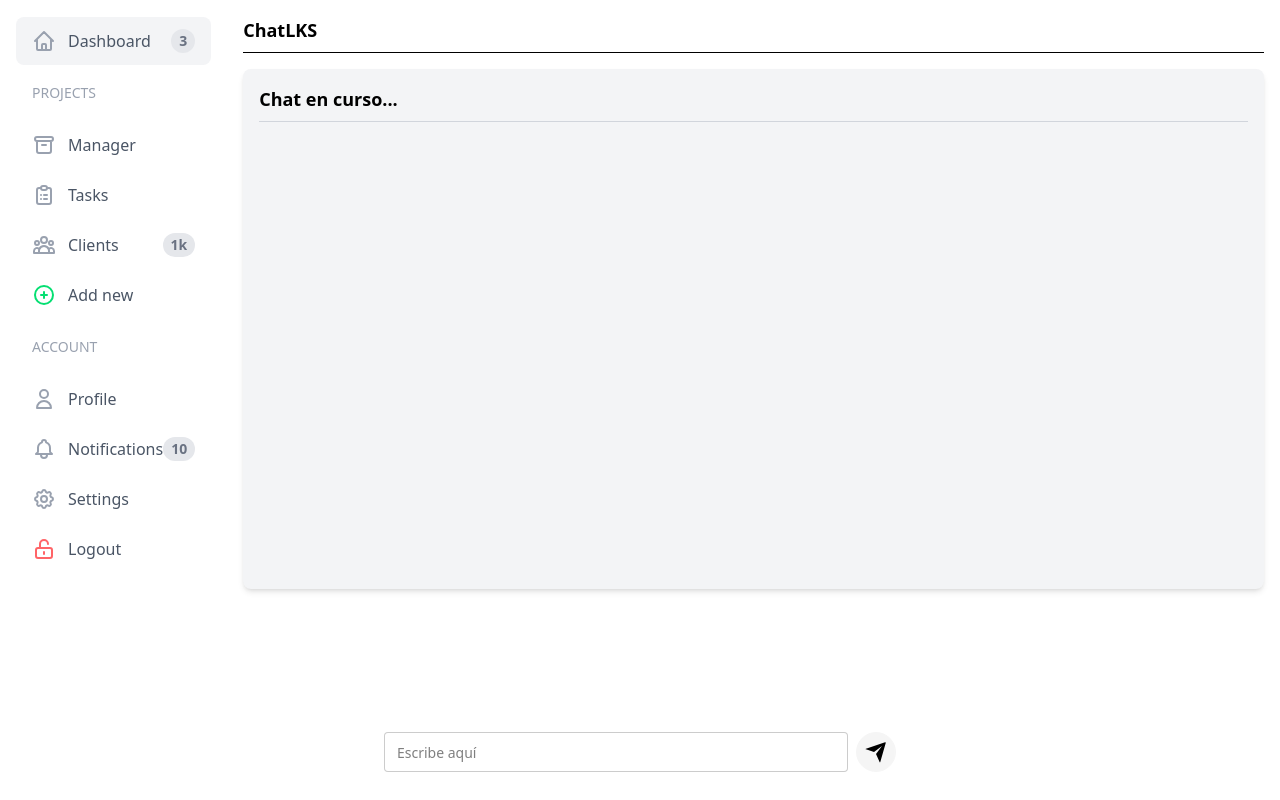
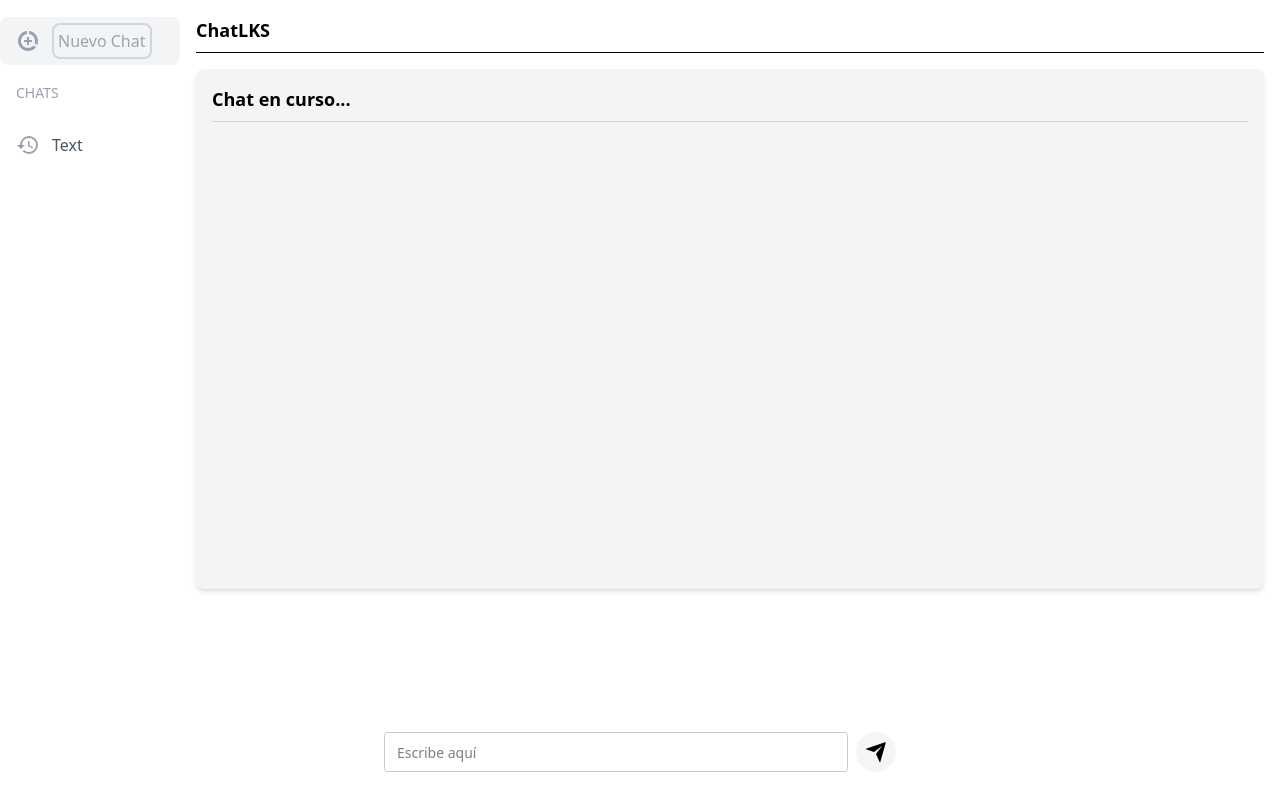
Before and after one commit to Miikeel16/CHATBOT, an Angular app: page / in a window 1280 px wide. Built offline with nearby package versions, Linux system fonts and the light colour scheme.

Commit message:
dashboard actualizado

```diff
--- a/src/app/chatbot/components/dashboard/dashboard.component.html
+++ b/src/app/chatbot/components/dashboard/dashboard.component.html
@@ -1,167 +1,25 @@
-<div class="min-h-screen relative">
-  <div class="flex w-full max-w-xs p-4 bg-white">
+<div class="min-h-screen w-45 relative">
+  <div class="flex w-full max-w-xs pt-4 bg-white">
     <ul class="flex flex-col w-full">
       <li class="my-px">
         <a href="#"
            class="flex flex-row items-center h-12 px-4 rounded-lg text-gray-600 bg-gray-100">
-          <span class="flex items-center justify-center text-lg text-gray-400">
-            <svg fill="none"
-               stroke-linecap="round"
-               stroke-linejoin="round"
-               stroke-width="2"
-               viewBox="0 0 24 24"
-               stroke="currentColor"
-               class="h-6 w-6">
-              <path d="M3 12l2-2m0 0l7-7 7 7M5 10v10a1 1 0 001 1h3m10-11l2 2m-2-2v10a1 1 0 01-1 1h-3m-6 0a1 1 0 001-1v-4a1 1 0 011-1h2a1 1 0 011 1v4a1 1 0 001 1m-6 0h6"></path>
-            </svg>
+          <span class=" flex items-center justify-center text-lg text-gray-400">
+            <svg xmlns="http://www.w3.org/2000/svg" width="24" height="24" viewBox="0 0 24 24"><path fill="currentColor" d="M11 8v3H8v2h3v3h2v-3h3v-2h-3V8zm2-5.95v3.03c3.39.49 6 3.39 6 6.92c0 .9-.18 1.75-.48 2.54l2.6 1.53c.56-1.24.88-2.62.88-4.07c0-5.18-3.95-9.45-9-9.95M12 19c-3.87 0-7-3.13-7-7c0-3.53 2.61-6.43 6-6.92V2.05c-5.06.5-9 4.76-9 9.95c0 5.52 4.47 10 9.99 10c3.31 0 6.24-1.61 8.06-4.09l-2.6-1.53A6.95 6.95 0 0 1 12 19"/></svg>
           </span>
-          <span class="ml-3">Dashboard</span>
-          <span class="flex items-center justify-center text-sm text-gray-500 font-semibold bg-gray-200 h-6 px-2 rounded-full ml-auto">3</span>
+          <input type="text" class="m-3 w-full border-2 rounded-lg border-gray-300 p-1" placeholder="Nuevo Chat">
         </a>
       </li>
       <li class="my-px">
-        <span class="flex font-medium text-sm text-gray-400 px-4 my-4 uppercase">Projects</span>
+        <span class="flex font-medium text-sm text-gray-400 px-4 my-4 uppercase">Chats</span>
       </li>
       <li class="my-px">
         <a href="#"
            class="flex flex-row items-center h-12 px-4 rounded-lg text-gray-600 hover:bg-gray-100">
           <span class="flex items-center justify-center text-lg text-gray-400">
-            <svg fill="none"
-               stroke-linecap="round"
-               stroke-linejoin="round"
-               stroke-width="2"
-               viewBox="0 0 24 24"
-               stroke="currentColor"
-               class="h-6 w-6">
-              <path d="M5 8h14M5 8a2 2 0 110-4h14a2 2 0 110 4M5 8v10a2 2 0 002 2h10a2 2 0 002-2V8m-9 4h4"></path>
-            </svg>
+            <svg xmlns="http://www.w3.org/2000/svg" width="24" height="24" viewBox="0 0 24 24"><path fill="currentColor" d="M13 3a9 9 0 0 0-9 9H1l3.89 3.89l.07.14L9 12H6c0-3.87 3.13-7 7-7s7 3.13 7 7s-3.13 7-7 7c-1.93 0-3.68-.79-4.94-2.06l-1.42 1.42A8.95 8.95 0 0 0 13 21a9 9 0 0 0 0-18m-1 5v5l4.28 2.54l.72-1.21l-3.5-2.08V8z"/></svg>
           </span>
-          <span class="ml-3">Manager</span>
-        </a>
-      </li>
-      <li class="my-px">
-        <a href="#"
-           class="flex flex-row items-center h-12 px-4 rounded-lg text-gray-600 hover:bg-gray-100">
-          <span class="flex items-center justify-center text-lg text-gray-400">
-            <svg fill="none"
-               stroke-linecap="round"
-               stroke-linejoin="round"
-               stroke-width="2"
-               viewBox="0 0 24 24"
-               stroke="currentColor"
-               class="h-6 w-6">
-              <path d="M9 5H7a2 2 0 00-2 2v12a2 2 0 002 2h10a2 2 0 002-2V7a2 2 0 00-2-2h-2M9 5a2 2 0 002 2h2a2 2 0 002-2M9 5a2 2 0 012-2h2a2 2 0 012 2m-3 7h3m-3 4h3m-6-4h.01M9 16h.01"></path>
-            </svg>
-          </span>
-          <span class="ml-3">Tasks</span>
-        </a>
-      </li>
-      <li class="my-px">
-        <a href="#"
-           class="flex flex-row items-center h-12 px-4 rounded-lg text-gray-600 hover:bg-gray-100">
-          <span class="flex items-center justify-center text-lg text-gray-400">
-            <svg fill="none"
-               stroke-linecap="round"
-               stroke-linejoin="round"
-               stroke-width="2"
-               viewBox="0 0 24 24"
-               stroke="currentColor"
-               class="h-6 w-6">
-              <path d="M17 20h5v-2a3 3 0 00-5.356-1.857M17 20H7m10 0v-2c0-.656-.126-1.283-.356-1.857M7 20H2v-2a3 3 0 015.356-1.857M7 20v-2c0-.656.126-1.283.356-1.857m0 0a5.002 5.002 0 019.288 0M15 7a3 3 0 11-6 0 3 3 0 016 0zm6 3a2 2 0 11-4 0 2 2 0 014 0zM7 10a2 2 0 11-4 0 2 2 0 014 0z"></path>
-            </svg>
-          </span>
-          <span class="ml-3">Clients</span>
-          <span class="flex items-center justify-center text-sm text-gray-500 font-semibold bg-gray-200 h-6 px-2 rounded-full ml-auto">1k</span>
-        </a>
-      </li>
-      <li class="my-px">
-        <a href="#"
-           class="flex flex-row items-center h-12 px-4 rounded-lg text-gray-600 hover:bg-gray-100">
-          <span class="flex items-center justify-center text-lg text-green-400">
-            <svg fill="none"
-               stroke-linecap="round"
-               stroke-linejoin="round"
-               stroke-width="2"
-               viewBox="0 0 24 24"
-               stroke="currentColor"
-               class="h-6 w-6">
-              <path d="M12 9v3m0 0v3m0-3h3m-3 0H9m12 0a9 9 0 11-18 0 9 9 0 0118 0z"></path>
-            </svg>
-          </span>
-          <span class="ml-3">Add new</span>
-        </a>
-      </li>
-      <li class="my-px">
-        <span class="flex font-medium text-sm text-gray-400 px-4 my-4 uppercase">Account</span>
-      </li>
-      <li class="my-px">
-        <a href="#"
-           class="flex flex-row items-center h-12 px-4 rounded-lg text-gray-600 hover:bg-gray-100">
-          <span class="flex items-center justify-center text-lg text-gray-400">
-            <svg fill="none"
-               stroke-linecap="round"
-               stroke-linejoin="round"
-               stroke-width="2"
-               viewBox="0 0 24 24"
-               stroke="currentColor"
-               class="h-6 w-6">
-              <path d="M16 7a4 4 0 11-8 0 4 4 0 018 0zM12 14a7 7 0 00-7 7h14a7 7 0 00-7-7z"></path>
-            </svg>
-          </span>
-          <span class="ml-3">Profile</span>
-        </a>
-      </li>
-      <li class="my-px">
-        <a href="#"
-           class="flex flex-row items-center h-12 px-4 rounded-lg text-gray-600 hover:bg-gray-100">
-          <span class="flex items-center justify-center text-lg text-gray-400">
-            <svg fill="none"
-               stroke-linecap="round"
-               stroke-linejoin="round"
-               stroke-width="2"
-               viewBox="0 0 24 24"
-               stroke="currentColor"
-               class="h-6 w-6">
-              <path d="M15 17h5l-1.405-1.405A2.032 2.032 0 0118 14.158V11a6.002 6.002 0 00-4-5.659V5a2 2 0 10-4 0v.341C7.67 6.165 6 8.388 6 11v3.159c0 .538-.214 1.055-.595 1.436L4 17h5m6 0v1a3 3 0 11-6 0v-1m6 0H9"></path>
-            </svg>
-          </span>
-          <span class="ml-3">Notifications</span>
-          <span class="flex items-center justify-center text-sm text-gray-500 font-semibold bg-gray-200 h-6 px-2 rounded-full ml-auto">10</span>
-        </a>
-      </li>
-      <li class="my-px">
-        <a href="#"
-           class="flex flex-row items-center h-12 px-4 rounded-lg text-gray-600 hover:bg-gray-100">
-          <span class="flex items-center justify-center text-lg text-gray-400">
-            <svg fill="none"
-               stroke-linecap="round"
-               stroke-linejoin="round"
-               stroke-width="2"
-               viewBox="0 0 24 24"
-               stroke="currentColor"
-               class="h-6 w-6">
-              <path d="M10.325 4.317c.426-1.756 2.924-1.756 3.35 0a1.724 1.724 0 002.573 1.066c1.543-.94 3.31.826 2.37 2.37a1.724 1.724 0 001.065 2.572c1.756.426 1.756 2.924 0 3.35a1.724 1.724 0 00-1.066 2.573c.94 1.543-.826 3.31-2.37 2.37a1.724 1.724 0 00-2.572 1.065c-.426 1.756-2.924 1.756-3.35 0a1.724 1.724 0 00-2.573-1.066c-1.543.94-3.31-.826-2.37-2.37a1.724 1.724 0 00-1.065-2.572c-1.756-.426-1.756-2.924 0-3.35a1.724 1.724 0 001.066-2.573c-.94-1.543.826-3.31 2.37-2.37.996.608 2.296.07 2.572-1.065z"></path>
-              <path d="M15 12a3 3 0 11-6 0 3 3 0 016 0z"></path>
-            </svg>
-          </span>
-          <span class="ml-3">Settings</span>
-        </a>
-      </li>
-      <li class="my-px">
-        <a href="#"
-           class="flex flex-row items-center h-12 px-4 rounded-lg text-gray-600 hover:bg-gray-100">
-          <span class="flex items-center justify-center text-lg text-red-400">
-            <svg fill="none"
-               stroke-linecap="round"
-               stroke-linejoin="round"
-               stroke-width="2"
-               viewBox="0 0 24 24"
-               stroke="currentColor"
-               class="h-6 w-6">
-              <path d="M8 11V7a4 4 0 118 0m-4 8v2m-6 4h12a2 2 0 002-2v-6a2 2 0 00-2-2H6a2 2 0 00-2 2v6a2 2 0 002 2z"></path>
-            </svg>
-          </span>
-          <span class="ml-3">Logout</span>
+          <span class="ml-3">Text</span>
         </a>
       </li>
     </ul>
--- a/src/styles.css
+++ b/src/styles.css
@@ -2,5 +2,5 @@
 @import "tailwindcss";
 
 @plugin "daisyui" {
-    themes: lofi --default, retro --prefersdark;
+    themes: lofi --default, --prefersdark;
 }
```
